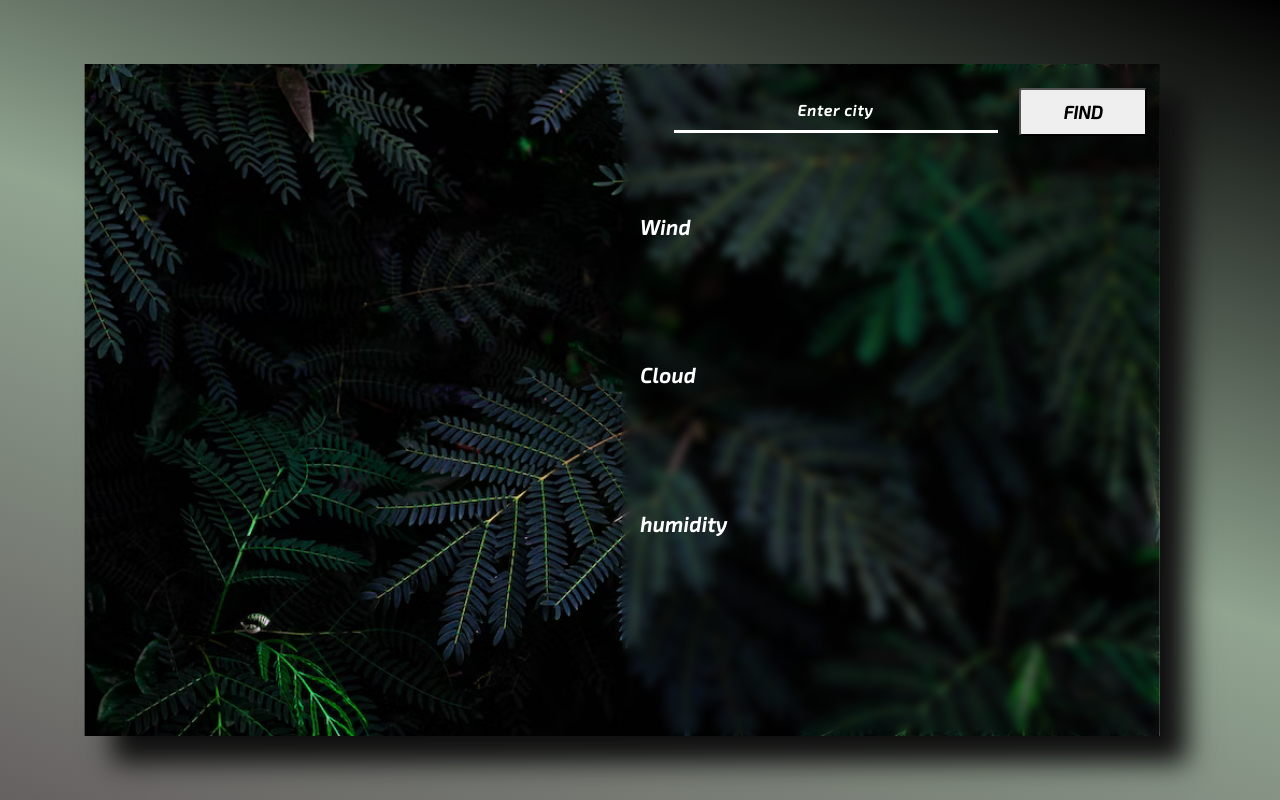
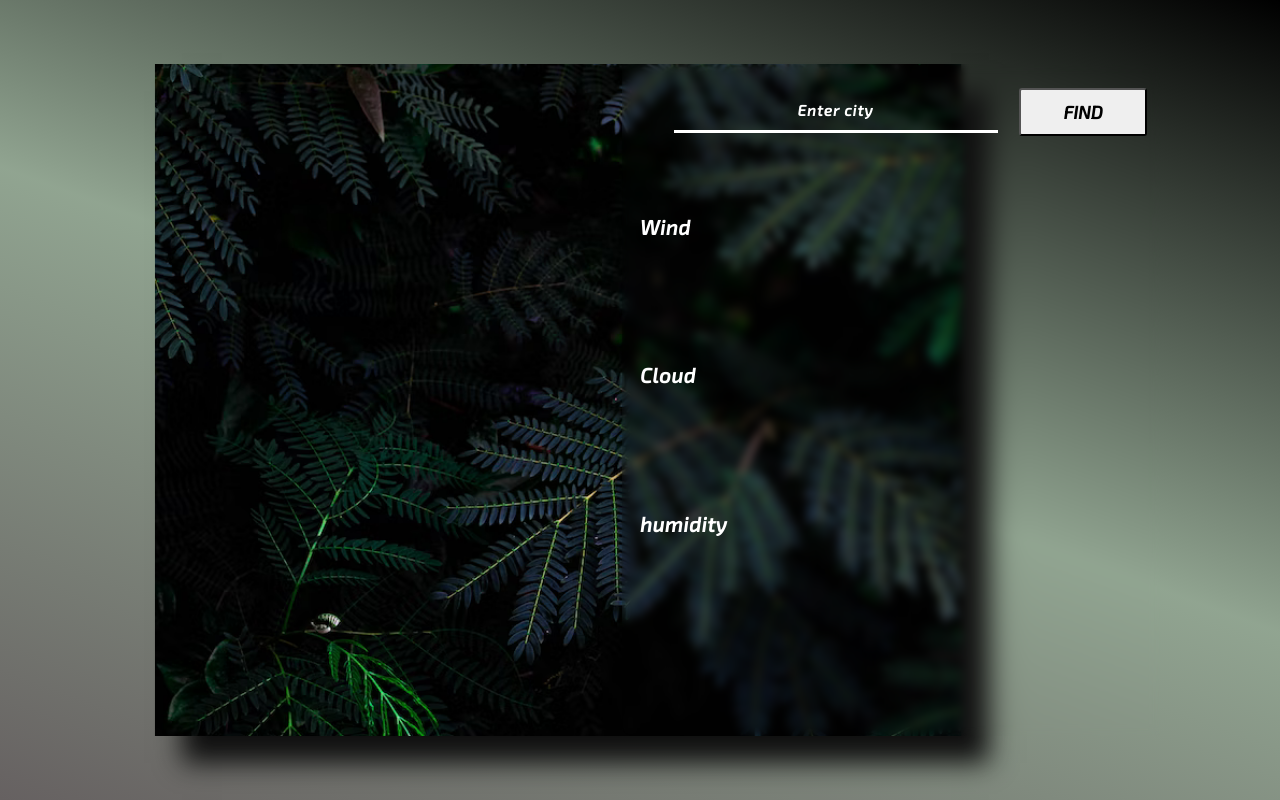
Before and after one commit to somilpanware/Weather-App, a Next.js app: page / in a window 1280 px wide. Built offline with nearby package versions, Linux system fonts and the light colour scheme.

Commit message:
Update responsive.css

```diff
--- a/style/responsive.css
+++ b/style/responsive.css
@@ -37,7 +37,7 @@
     .main{
         margin: 30vh 28vw;
 
-        width: 40vw;
+        width: 30vw;
        }
        .side-img{
         width: 40vw;
```
